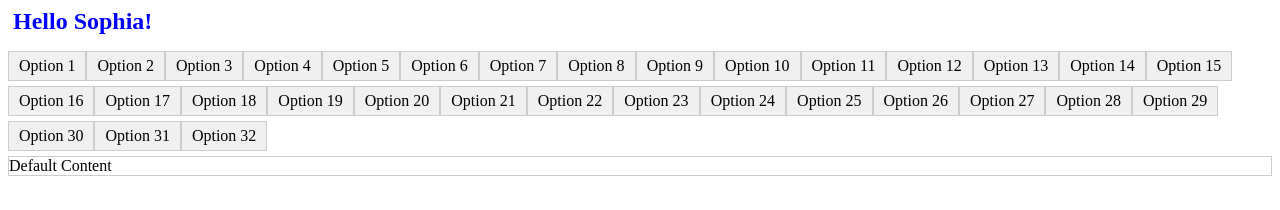
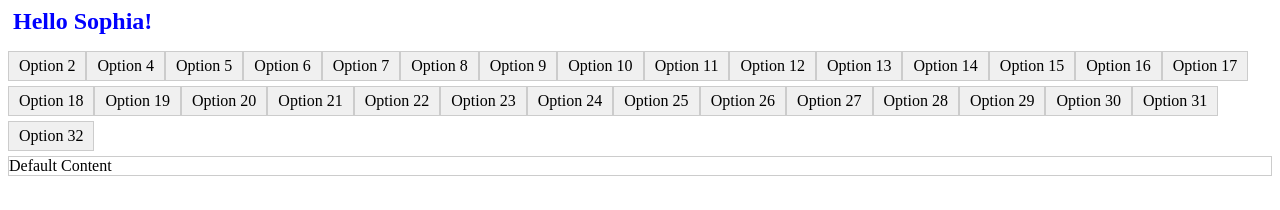
Before and after one commit to aneliseSol/BookInfluenceIntro, a plain HTML site: page Index.html in a window 1280 px wide. Drawn offline with Linux system fonts and the light colour scheme.

Commit message:
Update Index.html
deleted option 1 and option 3

```diff
--- a/Index.html
+++ b/Index.html
@@ -48,9 +48,9 @@
 <body>
     <h2>Hello Sophia!</h2>
     <ul class="menu">
-        <li id="option1">Option 1</li>
+
         <li id="option2">Option 2</li>
-        <li id="option3">Option 3</li>
+
         <li id="option4">Option 4</li>
         <li id="option5">Option 5</li>
         <li id="option6">Option 6</li>
```
